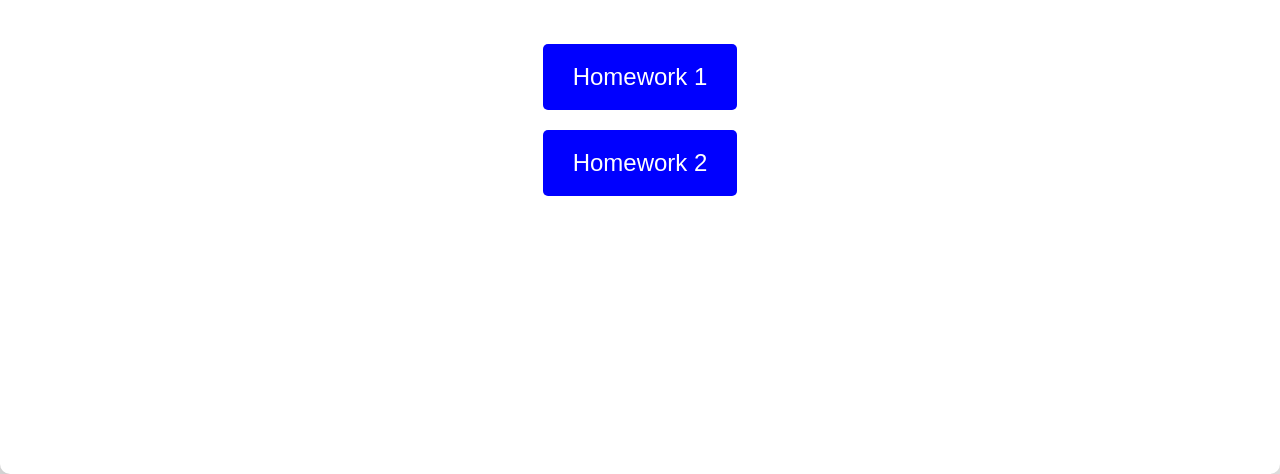
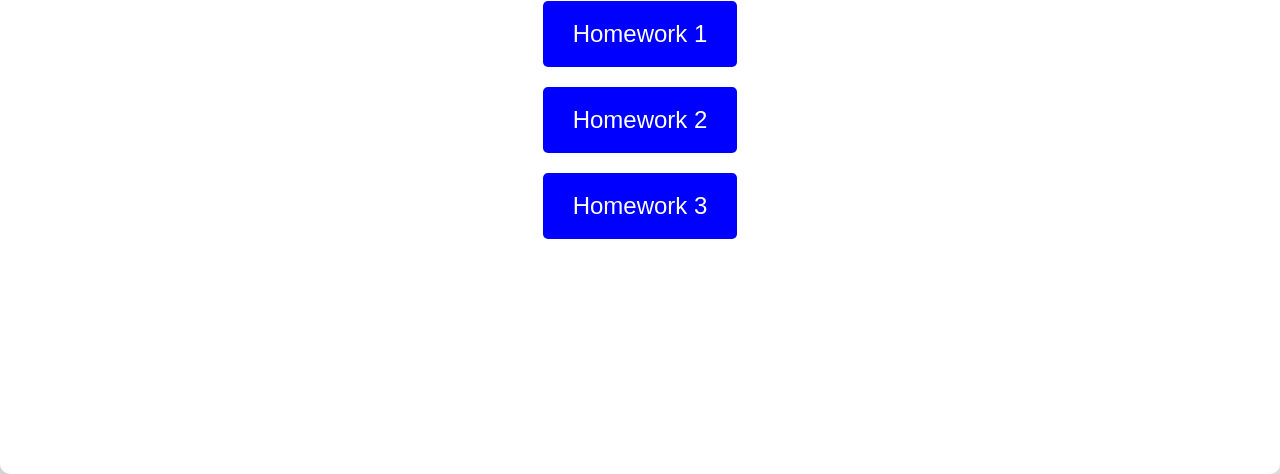
Before and after one commit to R2Z2407/Homework_JS, a plain HTML site: page index.html in a window 1280 px wide. Shown: the part 326-800 px from the top of the page. Drawn offline with nearby package versions, Linux system fonts and the light colour scheme.

Commit message:
Update index.html

```diff
--- a/index.html
+++ b/index.html
@@ -175,6 +175,7 @@
         <div class="website-buttons" id="buttonContainer">
             <button class="website-button" onclick="openWebsite('HW1/index.html', this)">Homework 1</button>
             <button class="website-button" onclick="openWebsite('HW2/index.html', this)">Homework 2</button>
+            <button class="website-button" onclick="openWebsite('HW3/index.html', this)">Homework 3</button>
         </div>
     </div>
 
```
